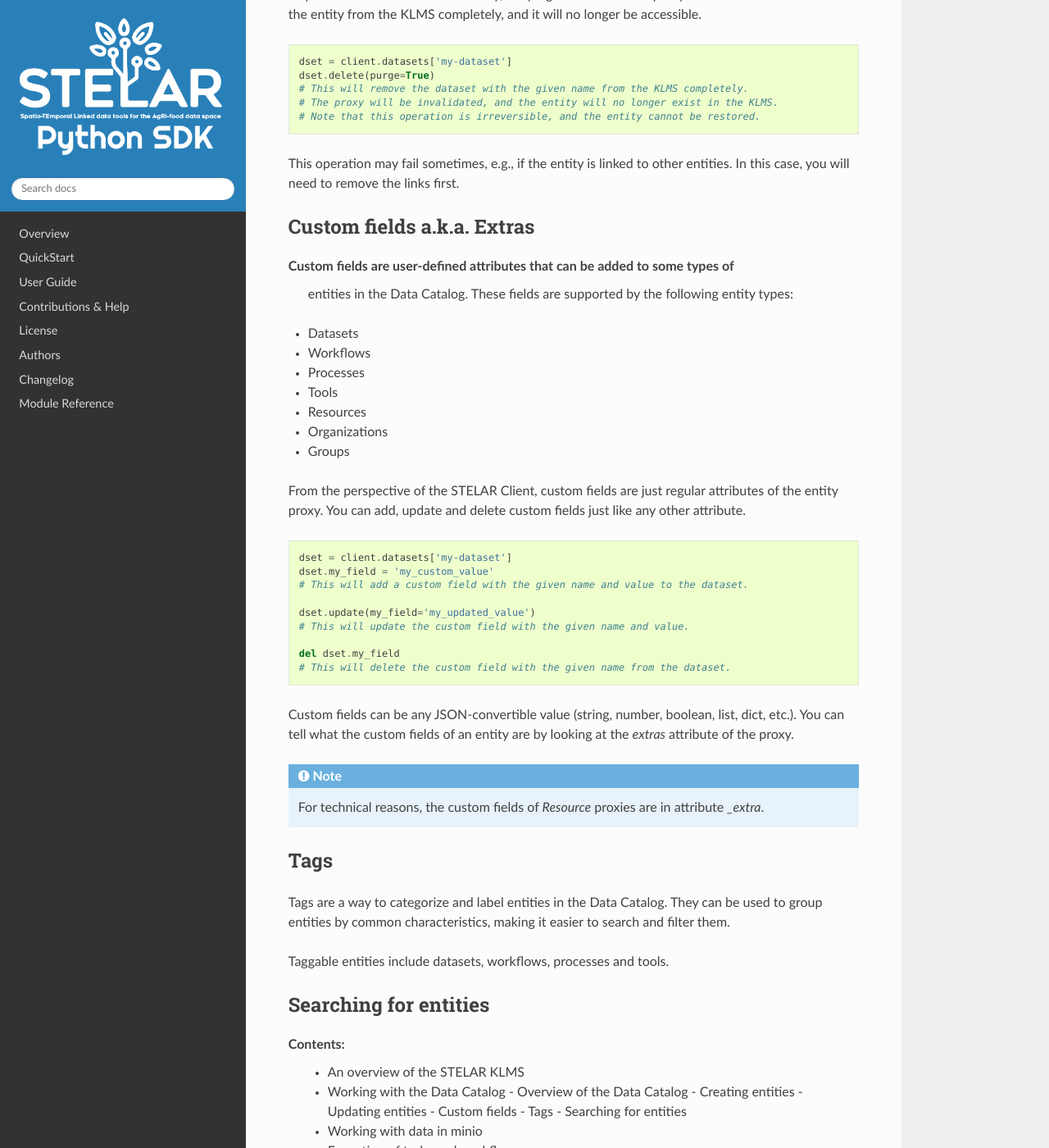
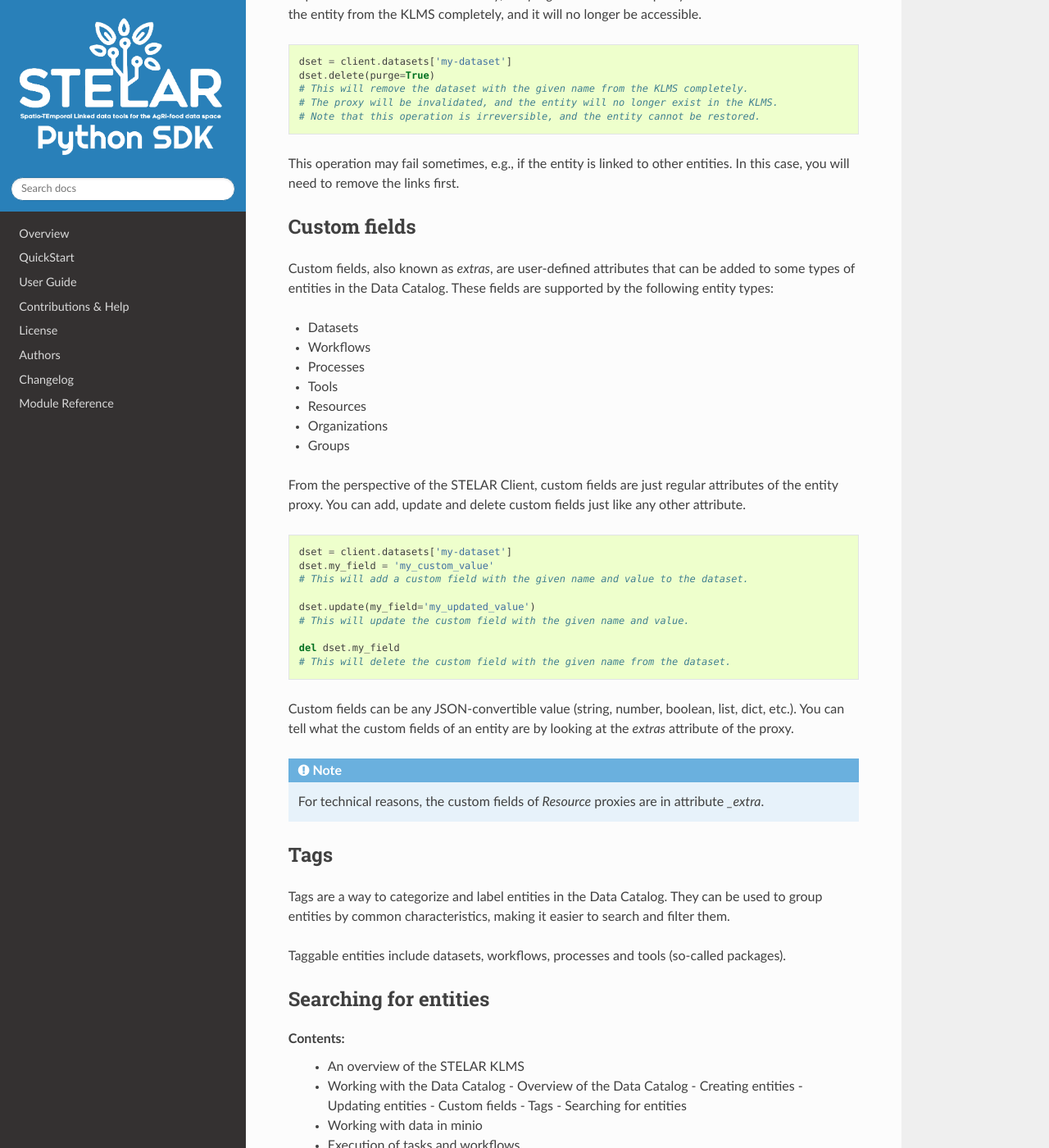
Before and after one commit to stelar-eu/stelar_client, a Sphinx documentation site: the page built from docs/datacatalog.rst, in a window 1280 px wide and 1400 px high, scrolled down 8630 px. Shown: the whole window at 82% size. Built offline with Sphinx 7.4.7 and the Read the Docs theme 3.1.0, drawn with Linux system fonts in a browser that asks for light colours; the version number is read from the project's files by our own code.

```diff
--- a/docs/datacatalog.rst
+++ b/docs/datacatalog.rst
@@ -480,12 +480,12 @@ This operation may fail sometimes, e.g., if the entity is linked to other entiti
 In this case, you will need to remove the links first.
 
 
-Custom fields a.k.a. Extras
-============================
+Custom fields
+==============
 
-Custom fields are user-defined attributes that can be added to some types of
- entities in the Data Catalog. These fields are supported by the following entity
- types:
+Custom fields, also known as *extras*, are user-defined attributes that can be added
+to some types of entities in the Data Catalog. These fields are supported by the
+following entity types:
 
 - Datasets
 - Workflows
@@ -525,7 +525,8 @@ Tags
 Tags are a way to categorize and label entities in the Data Catalog. They can be used to
 group entities by common characteristics, making it easier to search and filter them.
 
-Taggable entities include datasets, workflows, processes and tools.
+Taggable entities include datasets, workflows, processes and tools (so-called packages).
+
 
 
 
```
